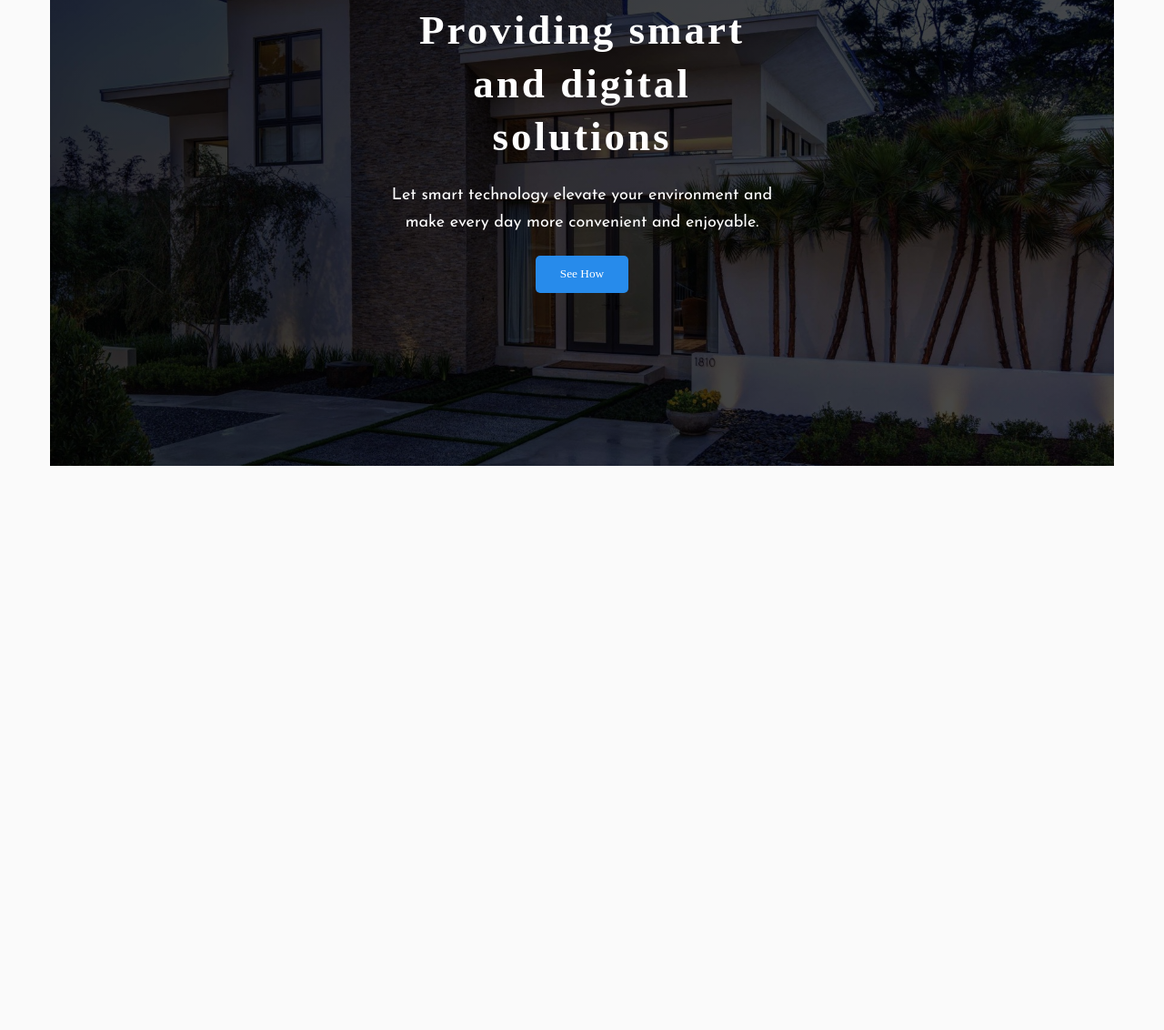
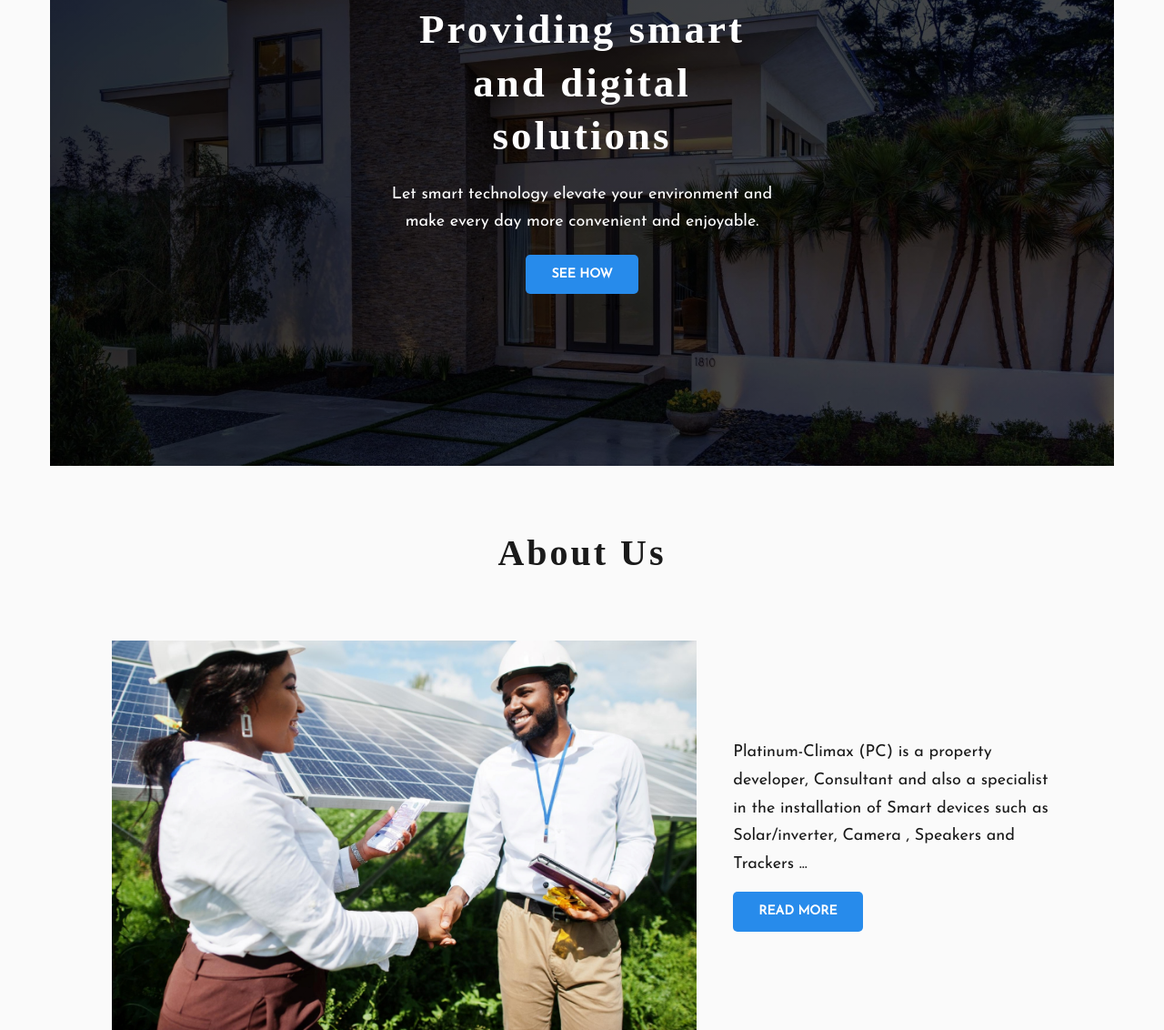
Before and after one commit to Ugonna10/platinum-climax, a plain HTML site: page index.html in a window 1280 px wide. Shown: the part 288-1420 px from the top of the page at 91% size. Before the commit the page ends 800 px from the top, so only its background shows below. Drawn offline with Linux system fonts and the light colour scheme; a web font is replaced by a local one.

Commit message:
add about section

```diff
--- a/index.html
+++ b/index.html
@@ -69,6 +69,23 @@
                 <button class="btn">See How</button>
             </div>
         </section>
+
+        <!-- About section -->
+        <section class="about" id="about">
+            <h2 class="about__heading">About Us</h2>
+
+            <div class="about__body">
+                <img src="images/about.jpg" alt="solar panel construction workers" class="about__image">
+
+                <div class="about__texts">
+                    <p class="about__text">
+                        Platinum-Climax (PC) is a property developer, Consultant and also a specialist in
+                        the installation of Smart devices such as Solar/inverter, Camera , Speakers and Trackers  ...
+                    </p>
+                    <a href="about.html" class="btn about__btn">Read More</a>
+                </div>
+            </div>
+        </section>
     </main>
 
 </body>
--- a/style.css
+++ b/style.css
@@ -38,7 +38,7 @@ h1 {
 }
 
 h2 {
-    font-size: 3.3rem;
+    font-size: 3.5rem;
 }
 
 h3 {
@@ -74,9 +74,12 @@ a {
 }
 
 .btn{
+    display: inline-block;
+    padding: .7em 2em;
     background-color: var(--color-primary);
-    padding: .7em 2em;
-    font-family: "REM", serif;
+    font-size: 1.4rem;
+    font-weight: 600;
+    text-transform: uppercase;
     color: var(--color-white);
     border-radius: 5px;
 }
@@ -190,7 +193,31 @@ body {
     margin-bottom: 2rem;
 }
 
+/* Hero end */
 
+/* About start*/
+.about__heading {
+    margin-block: 7rem;
+    text-align: center;
+}
+
+.about__body{
+    display: flex;
+    flex-direction: column;
+    align-items: center;
+}
+
+.about__texts{
+    display: flex;
+    flex-direction: column;
+    margin-top: 2rem;
+    row-gap: 1.5rem;
+}
+
+.about__btn{
+    align-self: start;
+}
+/* About end */
 
 /* Medium screens */
 @media (min-width: 720px) {
@@ -233,6 +260,24 @@ body {
     .hero__texts{
         max-width: 50rem;
     }
+    /* Hero end */
+
+    /* About start */
+    .about__body{
+        flex-direction: row;
+        justify-content: space-between;
+        /* align-items: center; */
+    }
+
+
+    .about__image, .about__texts {
+        width: 48%;
+    }
+
+    .about__texts{
+        margin-top: 0;
+    }
+    /* About end */
 
 }
 
@@ -258,4 +303,17 @@ body {
     body{
         font-size: 1.8rem;
     }
+
+    .about__body{
+        justify-content: center;
+        column-gap: 4rem;
+    }
+
+    .about__image{
+        width: 55%;
+    }
+
+    .about__texts{
+        max-width: 30%;
+    }
 }
```
